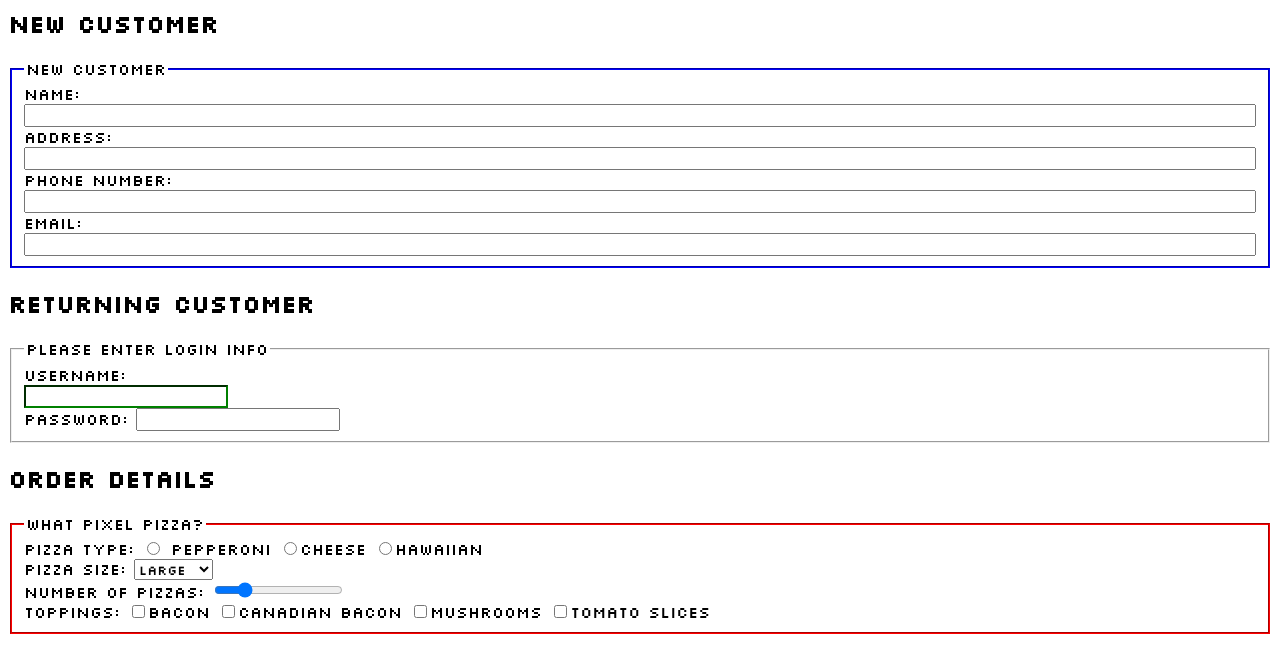
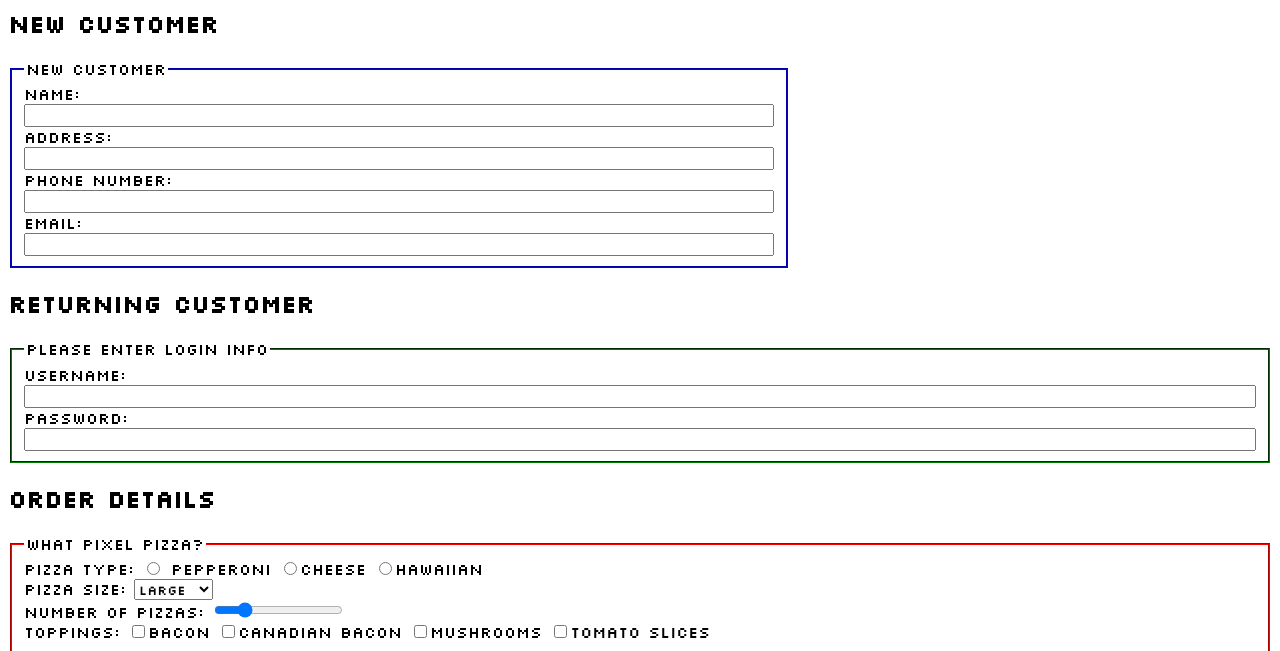
Before and after one commit to ASpeedyNiNjA/COMP1002, a plain HTML site: page assignment-2/assignment-2.html in a window 1280 px wide. Shown: the part 76-727 px from the top of the page. Drawn offline with Linux system fonts and the light colour scheme.

Commit message:
Add files via upload

```diff
--- a/assignment-2/styles/style.css
+++ b/assignment-2/styles/style.css
@@ -25,11 +25,12 @@ text-align: center;
 	display: flex;
 	flex-direction: column;
 	justify-content: center;
+	width: 750px;
 	border-color: blue;
 	/* background-color: lightblue; */
 }
 
-#login {
+#returning {
 	display: flex;
 	flex-direction: column;
 	justify-content: center;
```
